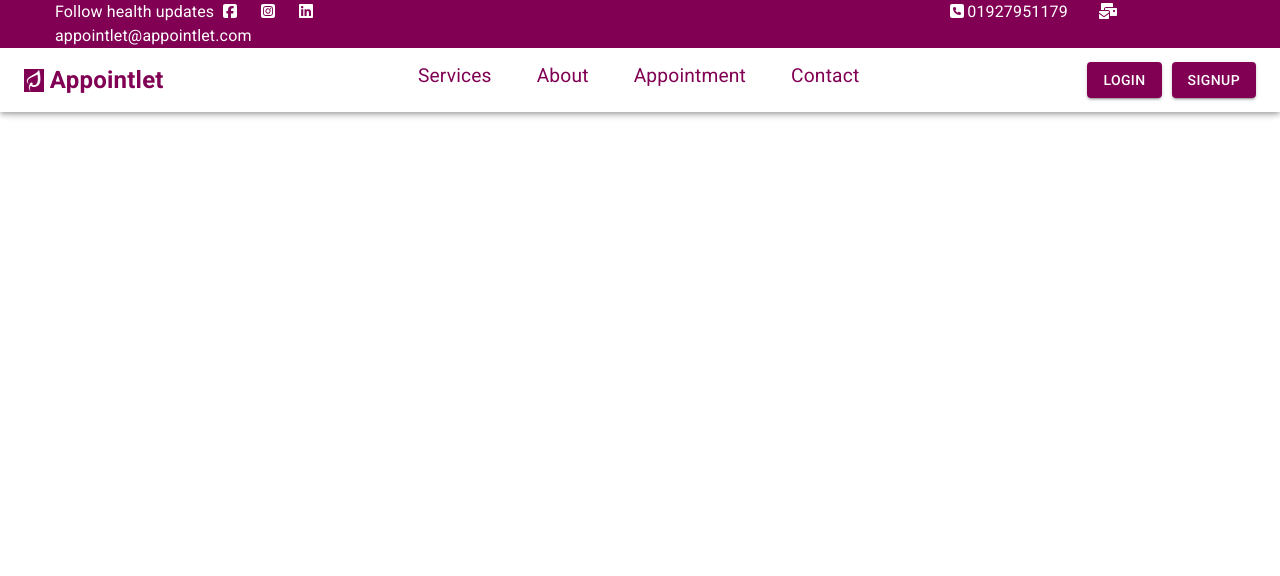
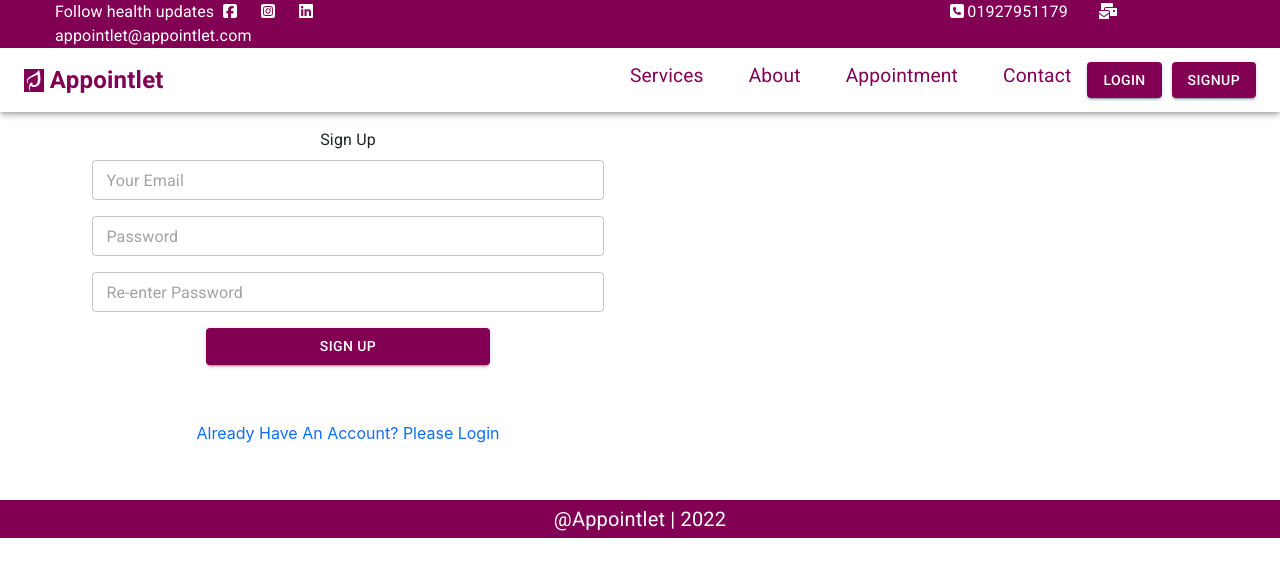
Before and after one commit to Mownitaa/Appointlet, a React (Create React App) app: page /register in a window 1280 px wide. Shown: the top 576 px of the page. Built offline with nearby package versions, Linux system fonts and the light colour scheme.

Commit message:
logion register page added

```diff
--- a/src/App.js
+++ b/src/App.js
@@ -5,6 +5,8 @@ import Appointment from './Pages/Appointment/Appointment/Appointment';
 import Services from './Pages/Home/Services/Services';
 import Navigation from './Pages/Shared/Navigation/Navigation';
 import Footer from './Pages/Shared/Footer/Footer';
+import Login from './Pages/Login/Login/Login';
+import Register from './Pages/Login/Register/Register';
 
 function App() {
   return (
@@ -17,6 +19,12 @@ function App() {
       </Route>
       <Route exact path="/home">
         <Home></Home>
+      </Route>
+      <Route exact path="/login">
+        <Login></Login>
+      </Route>
+      <Route exact path="/register">
+        <Register></Register>
       </Route>
       <Route exact path="/services">
         <Services></Services>
--- /dev/null
+++ b/src/Pages/Login/Login/Login.js
@@ -0,0 +1,68 @@
+import { Button, Container, Grid, TextField, Typography } from '@mui/material'
+import React, { useState } from 'react'
+import { NavLink } from 'react-router-dom';
+
+const Login = () => {
+const [loginData,setLoginData] = useState({})
+    const handleOnChange = e =>{
+        const field = e.target.name;
+        const value = e.target.value;
+        const newLoginData = {...loginData}
+        newLoginData[field]= value;
+        setLoginData(newLoginData);
+    };
+
+    const handleLoginSubmit = e =>{
+        e.preventDefault();
+        alert('hello')
+    }
+  return (
+<Container sx={{mt:16}}>
+    <Grid container spacing={2}>
+    <Grid item sx={12} md={6}>
+        <Typography>
+            Login
+        </Typography>
+
+        <form onSubmit={handleLoginSubmit}>
+        <TextField
+          id="outlined-size-small"
+          sx={{width:'90%',m:1}}
+          type="email"
+          name="email"
+          onChange={handleOnChange}
+          placeholder="Your Email"
+          size="small"
+        />
+        <TextField
+          id="outlined-size-small"
+          sx={{width:'90%',m:1}}
+          type="password"
+          name="password"
+          onChange={handleOnChange}
+          placeholder="Password"
+          size="small"
+        />
+        <br/>
+
+
+         <Button
+        type="submit"
+        variant="contained"
+        sx={{width:'50%',m:1}}
+        style={{backgroundColor:'#810054'}}>
+          Login
+        </Button>
+        <br/>
+
+        <NavLink to="/register" style={{textDecoration:'none'}}>
+        New User? Please Register
+        </NavLink>
+        </form>
+</Grid>
+    </Grid>
+</Container>
+  )
+}
+
+export default Login
--- /dev/null
+++ b/src/Pages/Login/Register/Register.js
@@ -0,0 +1,81 @@
+import { Button, Container, Grid, TextField, Typography } from '@mui/material'
+import React, { useState } from 'react'
+import { NavLink } from 'react-router-dom';
+
+const Register = () => {
+    const [loginData,setLoginData] = useState({})
+    const handleOnChange = e =>{
+        const field = e.target.name;
+        const value = e.target.value;
+        const newLoginData = {...loginData}
+        newLoginData[field]= value;
+        setLoginData(newLoginData);
+        // console.log(field, value,newLoginData)
+    };
+
+    const handleLoginSubmit = e =>{
+        if(loginData.password !== loginData.password2){
+            alert('Your Password did not match')
+        }
+        e.preventDefault();
+    }
+  return (
+<Container sx={{mt:16}}>
+    <Grid container spacing={2}>
+    <Grid item sx={12} md={6}>
+        <Typography>
+            Sign Up
+        </Typography>
+
+        <form onSubmit={handleLoginSubmit}>
+        <TextField
+          id="outlined-size-small"
+          sx={{width:'90%',m:1}}
+          type="email"
+          name="email"
+          onChange={handleOnChange}
+          placeholder="Your Email"
+          size="small"
+        />
+        <TextField
+          id="outlined-size-small"
+          sx={{width:'90%',m:1}}
+          type="password"
+          name="password"
+          onChange={handleOnChange}
+          placeholder="Password"
+          size="small"
+        />
+        <TextField
+          id="outlined-size-small"
+          sx={{width:'90%',m:1}}
+          type="password"
+          name="password2"
+          onChange={handleOnChange}
+          placeholder="Re-enter Password"
+          size="small"
+        />
+        <br/>
+
+
+         <Button
+        type="submit"
+        variant="contained"
+        sx={{width:'50%',m:1}}
+        style={{backgroundColor:'#810054'}}>
+          Sign Up
+        </Button>
+        <br/>
+        <br/>
+        <br/>
+
+        <NavLink to="/login" style={{textDecoration:'none'}}>
+       Already Have An Account? Please Login
+        </NavLink>
+        </form>
+</Grid>
+    </Grid>
+</Container>  )
+}
+
+export default Register
--- a/src/Pages/Shared/Navigation/Drawer.js
+++ b/src/Pages/Shared/Navigation/Drawer.js
@@ -33,13 +33,17 @@ const DrawerComp = () => {
             <NavLink to="/appointment" style={{color:'#810054', textDecoration: 'none'}}><MenuItem style={{fontSize:'1.2rem'}}>Appointment</MenuItem></NavLink>
             <NavLink to="/contact" style={{color:'#810054',textDecoration: 'none'}}><MenuItem style={{fontSize:'1.2rem'}}>Contact</MenuItem></NavLink>
 
-
+            <NavLink to="/login" style={{textDecoration:'none'}}>
             <Button style={{backgroundColor:'#810054'}} sx={{ marginTop:'7px',marginLeft: "15px",marginBottom:'15px'}} variant="contained">
             Login
           </Button>
+            </NavLink>
+
+          <NavLink to="/register" style={{textDecoration:'none'}}>
           <Button style={{backgroundColor:'#810054'}}  sx={{ marginLeft: "15px" }} variant="contained">
             SignUp
           </Button>
+          </NavLink>
         </ListItemButton>
       </List>
 
--- a/src/Pages/Shared/Navigation/Navigation.js
+++ b/src/Pages/Shared/Navigation/Navigation.js
@@ -99,12 +99,16 @@ appointlet@appointlet.com
               <NavLink to="/appointment" style={{color:'#810054',paddingLeft: 13, textDecoration: 'none'}}><MenuItem style={{fontSize:'1.2rem'}}>Appointment</MenuItem></NavLink>
               <NavLink to="/contact" style={{color:'#810054',paddingLeft: 13, textDecoration: 'none'}}><MenuItem style={{fontSize:'1.2rem'}}>Contact</MenuItem></NavLink>
             </Tabs>
+            <NavLink to="/login" style={{textDecoration:'none'}}>
             <Button style={{backgroundColor:'#810054'}} sx={{ marginLeft: "auto" }} variant="contained">
               Login
             </Button>
+            </NavLink>
+            <NavLink to="/register" style={{textDecoration:'none'}}>
             <Button style={{backgroundColor:'#810054'}}  sx={{ marginLeft: "10px" }} variant="contained">
               SignUp
             </Button>
+            </NavLink>
             </Toolbar>
             </Box>
           </>
```
